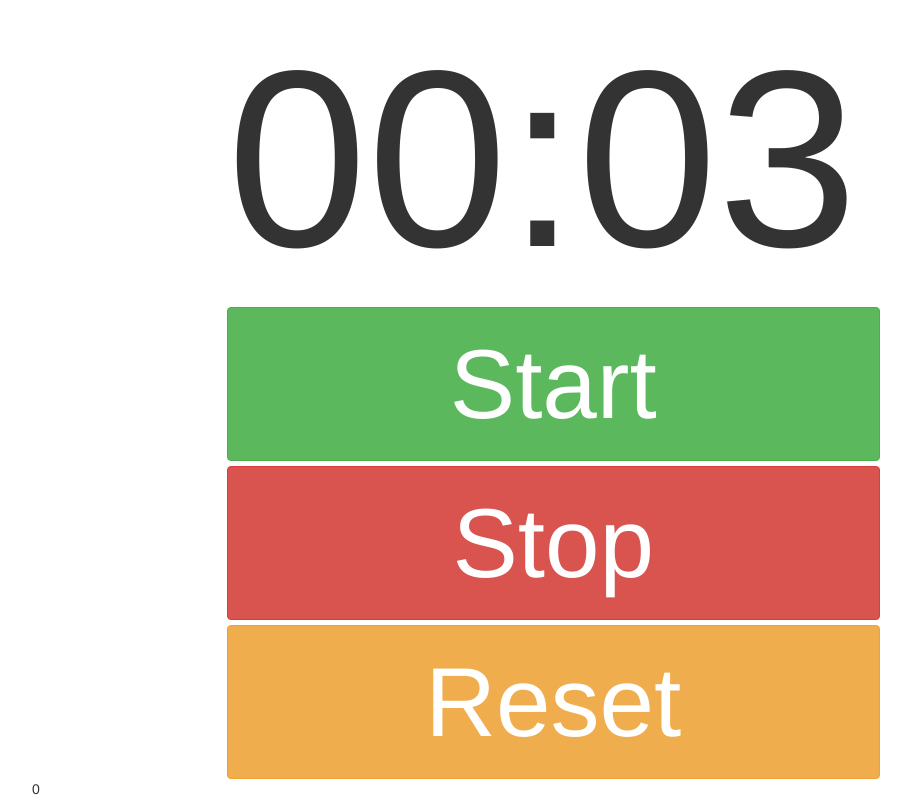
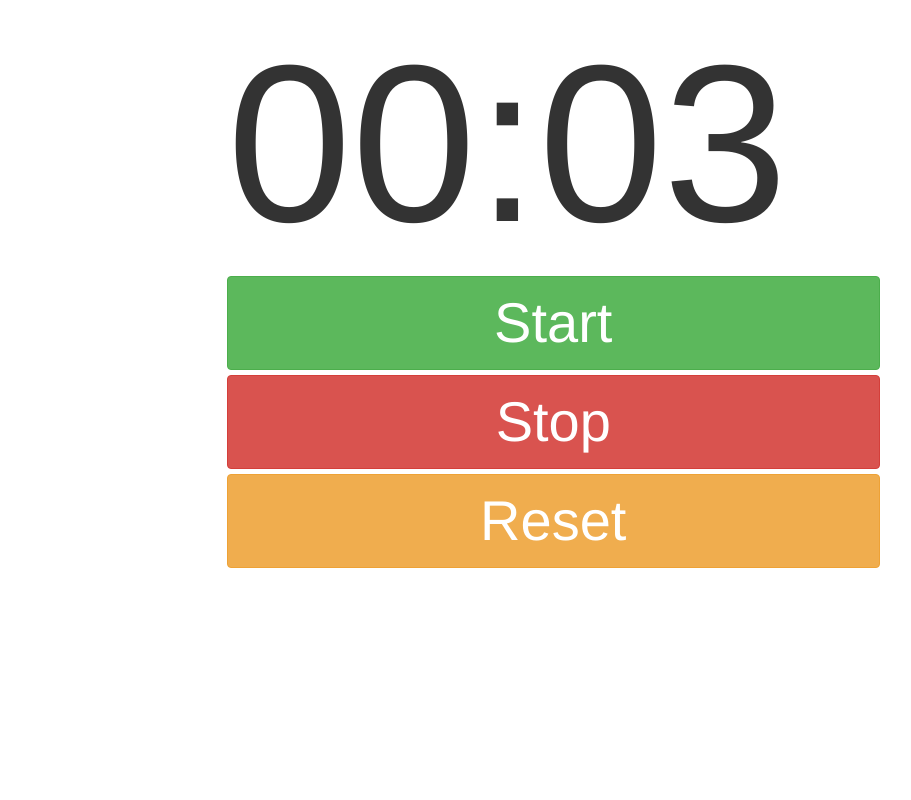
Before and after one commit to Aleczander93/alecs_pom_timer, a website: page public/html/index.html in a window 1280 px wide. Shown: the whole page, without its empty margins (38-949 px from the left). Drawn offline with nearby package versions, Linux system fonts and the light colour scheme; files that its build step writes are made by us from their sources; files whose address does not match are found by name.

Commit message:
cleaned a few things

```diff
--- a/public/css/main.css
+++ b/public/css/main.css
@@ -1,30 +1,25 @@
 h1#timer {
-  font-size: 1800%;
+  font-size: 1600%;
 }
 
 #start {
-  font-size: 700%;
+  font-size: 400%;
 }
 
 #break {
-  font-size: 700%;
+  font-size: 400%;
   display: none;
 }
 
 #reset {
-  font-size: 700%;
+  font-size: 400%;
 }
 
 #stop {
-  font-size: 700%;
+  font-size: 400%;
 }
 
 #long {
-  font-size: 700%;
+  font-size: 400%;
   display: none;
 }
-
-#counter {
-  font size: 400%;
-
-}
--- a/public/html/index.html
+++ b/public/html/index.html
@@ -8,6 +8,7 @@
         crossorigin="anonymous">
   <link rel="stylesheet" href="css/main.css">
 <body>
+  <!-- add background image, buttons in row, change text color, add title, -->
   <div class="container">
     <div class="row">
       <div class="col-md-7 col-md-offset-2">
@@ -27,9 +28,6 @@
 
           </div>
     </div>
-
-<span id="counter">0</span>
-
   </div>
 
   <script src="https://code.jquery.com/jquery-2.2.4.js"
--- a/public/js/app.js
+++ b/public/js/app.js
@@ -1,4 +1,6 @@
 (function() {
+
+// make audio work!
 
   //initialize variables
   var startButton = $("#start");
@@ -14,6 +16,7 @@
   var body = $('body');
   var spaceBar = true;
   var count = 0;
+  var audioFile = new Audio ('');
 
   //main functionality
   startButton.on("click", startTimer);
@@ -142,6 +145,7 @@ function keyboardStop(e) {
       //stop!
       clearInterval(timerInterval);
       timerInterval = null;
+      audioFile.play();
 
       if (!isOnBreak) {
         //disable the start button
```
